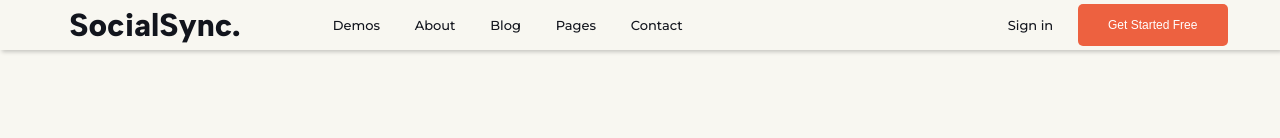
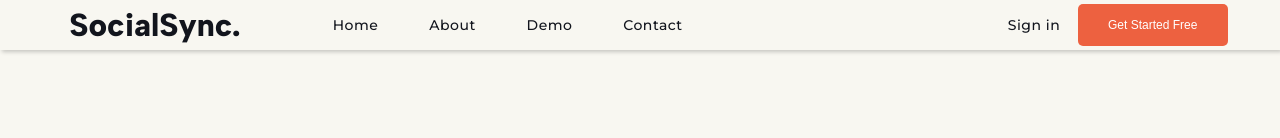
Before and after one commit to akinevans/socialsync, a React (Create React App) app: page / in a window 1280 px wide. Shown: the top 138 px of the page. Built offline with nearby package versions, Linux system fonts and the light colour scheme.

Commit message:
Update Button component hover effects, Update nav

```diff
--- a/src/App.css
+++ b/src/App.css
@@ -9,6 +9,7 @@
   --tertiary-bg-color: #286f6c;
   --quaternary-bg-color: #edb33c;
   --button-color: #ed6140;
+  --button-hover: #ed6040a5;
   --font-color: #12151d;
 
   /*  Screen sizes*/
--- a/src/components/Button.css
+++ b/src/components/Button.css
@@ -13,17 +13,21 @@
   background-color: var(--button-color);
   color: var(--main-bg-color);
   font-weight: 500;
+  transition: background-color 0.2s ease-out;
 }
 
 .btn-orange:hover {
-  background-color: #ed6040d1;
+  background-color: var(--button-hover);
+  transition: background-color 0.2s ease-out;
 }
 
 .btn-white {
   background-color: var(--main-bg-color);
   color: var(--font-color);
   font-weight: 700;
+  transition: background-color 0.2s ease-out;
 }
 .btn-white:hover {
-  background-color: #d7d7d7;
+  background-color: #eaeaea;
+  transition: background-color 0.2s ease-out;
 }
--- a/src/components/Footer_Subscription.css
+++ b/src/components/Footer_Subscription.css
@@ -62,8 +62,10 @@
   border: none;
   border-radius: 5px;
   cursor: pointer;
+  transition: background-color 0.4s ease-out;
 }
 
 .input-btn:hover {
-  background-color: #ed6040c2;
+  background-color: var(--button-hover);
+  transition: background-color 0.4s ease-out;
 }
--- a/src/components/Navigation.css
+++ b/src/components/Navigation.css
@@ -51,12 +51,15 @@
 .signin {
   text-decoration: none;
   font-weight: 500;
-  font-size: 13px;
+  font-size: 14px;
+  letter-spacing: 0.5px;
+  text-decoration: none;
 }
 
 .link:hover,
 .signin:hover {
   color: #12151dc1;
+  text-decoration: underline;
 }
 
 .signin {
--- a/src/components/Navigation.js
+++ b/src/components/Navigation.js
@@ -1,3 +1,4 @@
+/* eslint-disable react/jsx-pascal-case */
 import React from "react";
 import "./Navigation.css";
 import Button_Orange from "./Button_Orange";
@@ -11,17 +12,15 @@ export default function Navigation() {
         </div>
         <div className='link-wrapper'>
           <a href='/' className='link'>
-            Demos
+            Home
           </a>
           <a href='/' className='link'>
             About
           </a>
           <a href='/' className='link'>
-            Blog
+            Demo
           </a>
-          <a href='/' className='link'>
-            Pages
-          </a>
+
           <a href='/' className='link'>
             Contact
           </a>
--- a/src/components/PS_Card.css
+++ b/src/components/PS_Card.css
@@ -38,6 +38,10 @@
   font-weight: 600;
 }
 
+.pscard-wrapper a:hover {
+  color: var(--button-hover);
+}
+
 .arrow {
   font-size: 20px;
 }
```
Also changed, not shown: 1 other file (tests, documents, lock files or other folders).
